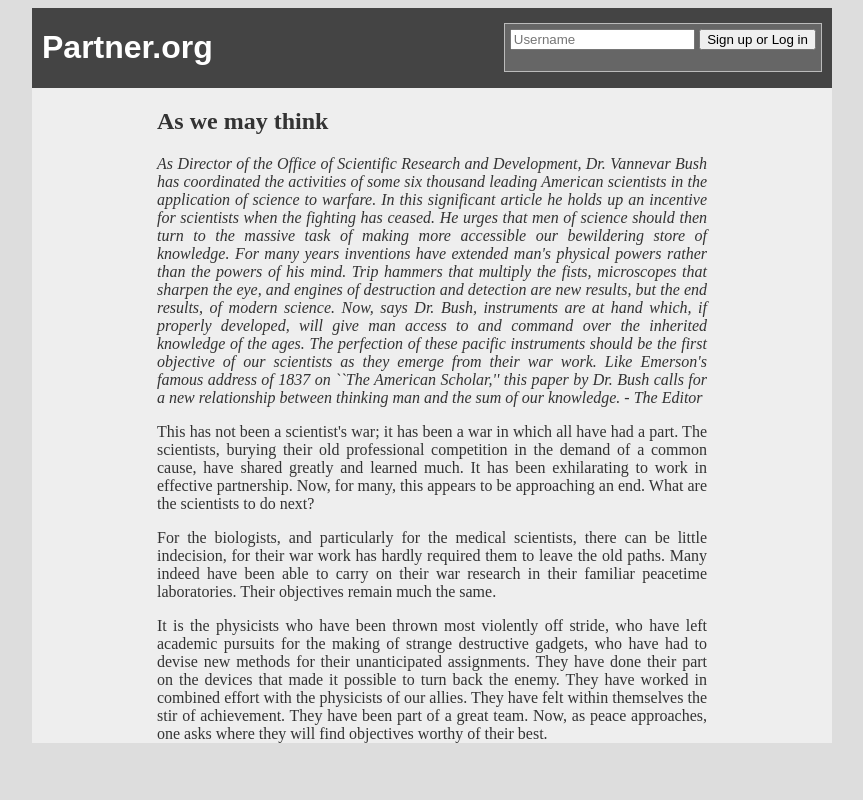
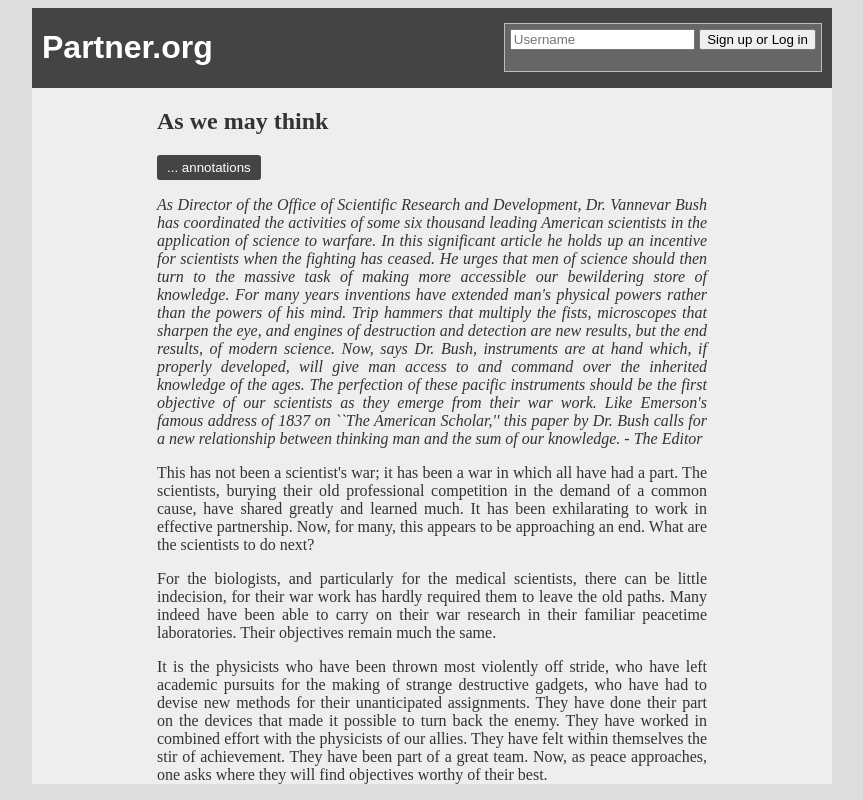
Before and after one commit to hypothesis/publisher-account-test-site, a Flask app: page / in a window 1280 px wide. Shown: the whole page, without its empty margins (208-1071 px from the left). Run offline with Flask 2, Linux system fonts and the light colour scheme.

Commit message:
Add annotation counter and sidebar trigger to article page

```diff
--- a/static/site.css
+++ b/static/site.css
@@ -55,3 +55,14 @@ a {
 .article__title {
   font-size: 24px;
 }
+
+.article__ann-counter {
+  border: none;
+  border-radius: 3px;
+  background-color: #444;
+  color: white;
+  cursor: pointer;
+  padding: 5px;
+  padding-left: 10px;
+  padding-right: 10px;
+}
--- a/templates/article.html
+++ b/templates/article.html
@@ -24,6 +24,11 @@
     </header>
     <main class="article">
       <h2 class="article__title">As we may think</h2>
+      <button class="article__ann-counter"
+              data-hypothesis-trigger
+              title="Show annotations on this article">
+        <span data-hypothesis-annotation-count>...</span> annotations
+      </button>
       <p><i>As Director of the Office of Scientific Research and Development, Dr.
       Vannevar Bush has coordinated the activities of some six thousand
       leading American scientists in the application of science to warfare.
```
